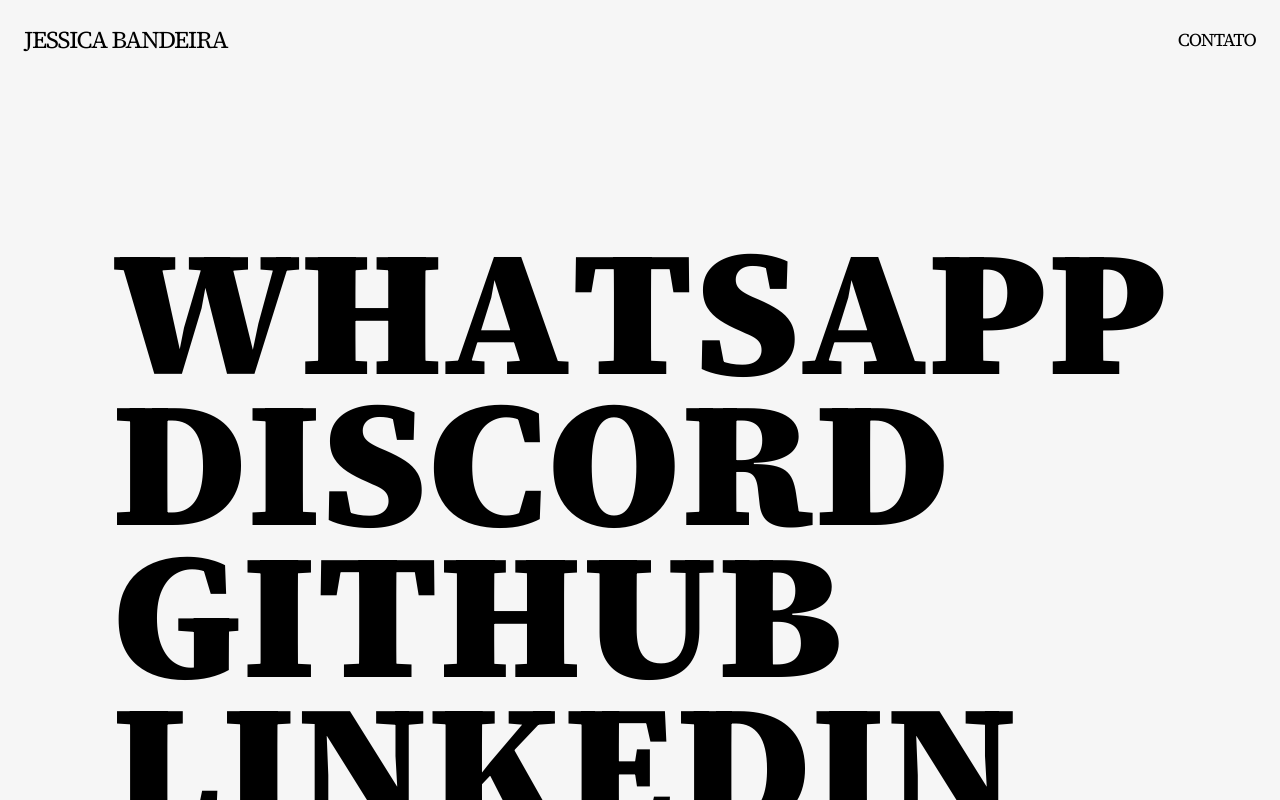
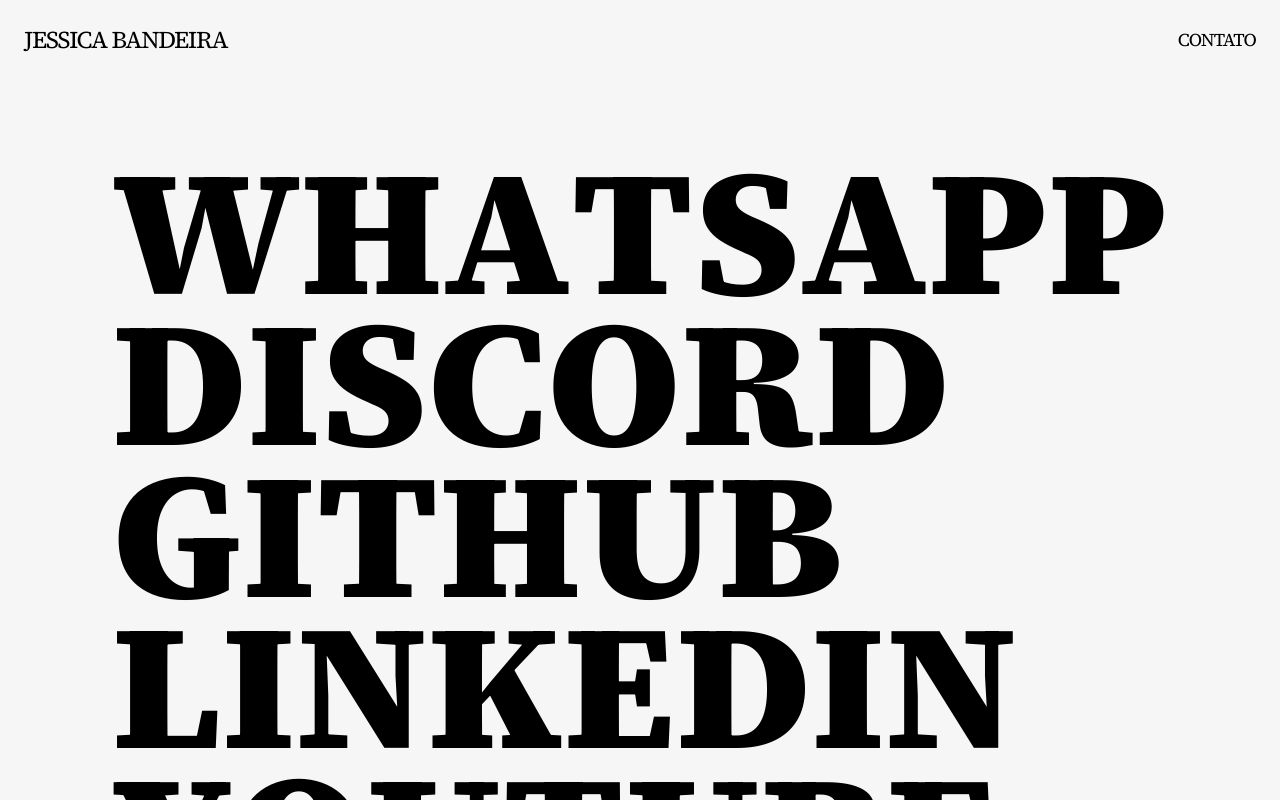
Before and after one commit to jessicasantosb/portfolio, a Next.js app: page /contact in a window 1280 px wide. Shown: the top 800 px of the page. Built offline with nearby package versions, Linux system fonts and the light colour scheme.

Commit message:
feat: add flip links

```diff
--- a/src/components/links.tsx
+++ b/src/components/links.tsx
@@ -1,10 +1,10 @@
 "use client";
 
-import { motion } from "framer-motion";
+import { FlipLink } from "./flip-link";
 
 export const RevealLinks = () => {
   return (
-    <section className="w-full h-full pt-20 p-4 grid place-content-center gap-2">
+    <section className="grid place-content-center gap-2">
       <FlipLink
         href={`https://wa.me/${process.env.NEXT_PUBLIC_WHATSAPP_NUMBER}`}
       >
@@ -39,77 +39,3 @@
     </section>
   );
 };
-
-const DURATION = 0.25;
-const STAGGER = 0.025;
-
-type Props = {
-  children: string;
-  href: string;
-};
-
-const FlipLink = ({ children, href }: Props) => {
-  return (
-    <motion.a
-      initial="initial"
-      whileHover="hovered"
-      href={href}
-      target="_blank"
-      className="relative block overflow-hidden whitespace-nowrap font-black uppercase text-[14vw]"
-      style={{
-        lineHeight: 0.8,
-      }}
-    >
-      {children && (
-        <>
-          <div>
-            {children.split("").map((l, i) => (
-              <motion.span
-                variants={{
-                  initial: {
-                    y: 0,
-                  },
-                  hovered: {
-                    y: "-100%",
-                  },
-                }}
-                transition={{
-                  duration: DURATION,
-                  ease: "easeInOut",
-                  delay: STAGGER * i,
-                }}
-                className="inline-block"
-                key={i}
-              >
-                {l}
-              </motion.span>
-            ))}
-          </div>
-          <div className="absolute inset-0">
-            {children.split("").map((l, i) => (
-              <motion.span
-                variants={{
-                  initial: {
-                    y: "100%",
-                  },
-                  hovered: {
-                    y: 0,
-                  },
-                }}
-                transition={{
-                  duration: DURATION,
-                  ease: "easeInOut",
-                  delay: STAGGER * i,
-                }}
-                className="inline-block"
-                key={i}
-              >
-                {l}
-              </motion.span>
-            ))}
-          </div>
-        </>
-      )}
-    </motion.a>
-  );
-};
```
